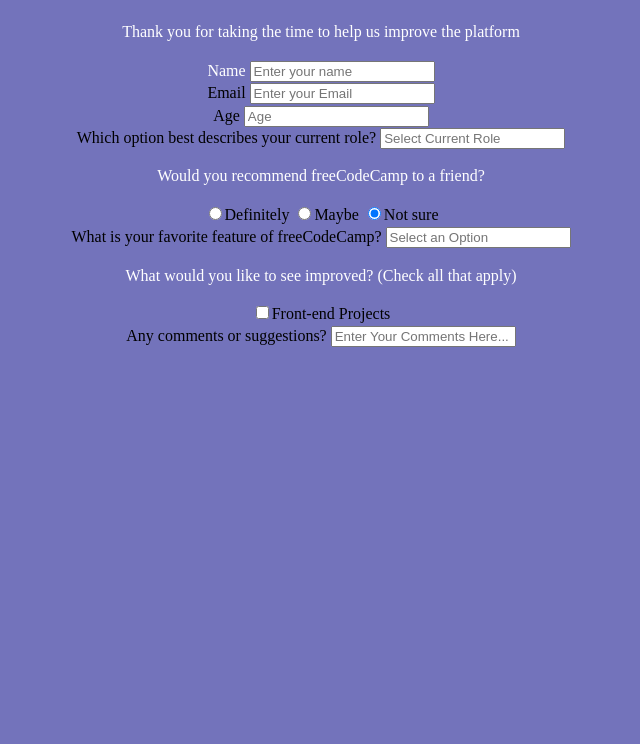
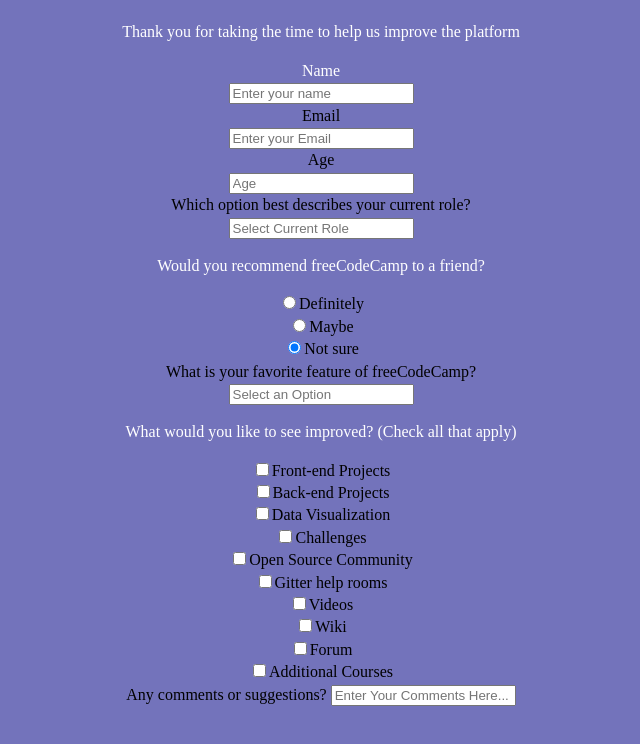
Before and after one commit to mirelapitt/freeCodeCamp-Survey-Form, a plain HTML site: page index.html in a window 1280 px wide. Shown: the whole page, without its empty margins (319-959 px from the left). Drawn offline with Linux system fonts and the light colour scheme.

Commit message:
fourth Modification

```diff
--- a/index.html
+++ b/index.html
@@ -18,6 +18,7 @@
   <form id="survey-form">
     <div class="form-group">
       <label id="name-label" for ="name">Name</label>
+      <br>
       <input
       type="text"
       name="name"
@@ -27,6 +28,7 @@
 
     <div class="form-group">
       <label id="email-label" for ="email">Email</label>
+      <br>
       <input
       type="email"
       name="email"
@@ -36,6 +38,7 @@
 
     <div class="form-group">
       <label id="age-label" for ="age">Age</label>
+      <br>
       <input
       type="age"
       name="age"
@@ -45,6 +48,7 @@
 
     <div class="form-group">
       <label id="describe-label" for ="describe">Which option best describes your current role?</label>
+      <br>
       <input
       type="describe"
       name="describe"
@@ -64,7 +68,7 @@
   checked
 
   />Definitely</label>
-
+  <br>
   <label>
     <input name="user-recommend"
 
@@ -77,7 +81,7 @@
     />Maybe</label>
 
 </label>
-
+<br>
 
 <label>
   <input name="user-recommend"
@@ -94,6 +98,7 @@
 
     <div class="form-group">
       <label id="favorite-label" for ="favorite">What is your favorite feature of freeCodeCamp?</label>
+      <br>
       <input
       type="favorite"
       name="favorite"
@@ -101,7 +106,7 @@
       required
     </div>
 
-
+    <br>
     <div class="form-group">
 
       <p>
@@ -120,8 +125,90 @@
        class="input-checkbox"
 
            />Front-end Projects</label>
+            <br>
+           <label><input
+            name="prefer"
+            value="Back-end Projects"
+            type="checkbox"
+            class="input-checkbox"
 
-</label>
+                />Back-end Projects</label>
+
+                <br>
+                <label><input
+                 name="prefer"
+                 value="Data Visualization"
+                 type="checkbox"
+                 class="input-checkbox"
+
+                     />Data Visualization</label>
+
+                     <br>
+                <label><input
+                 name="prefer"
+                 value="Challenges"
+                 type="checkbox"
+                 class="input-checkbox"
+
+                     />Challenges</label>
+
+                     <br>
+                     <label><input
+                      name="prefer"
+                      value="Open Source Community"
+                      type="checkbox"
+                      class="input-checkbox"
+
+                          />Open Source Community</label>
+
+                          <br>
+                          <label><input
+                           name="prefer"
+                           value="Gitter help rooms"
+                           type="checkbox"
+                           class="input-checkbox"
+
+                               />Gitter help rooms</label>
+
+                               <br>
+                          <label><input
+                           name="prefer"
+                           value="Videos"
+                           type="checkbox"
+                           class="input-checkbox"
+
+                               />Videos</label>
+
+                               <br>
+                               <label><input
+                                name="prefer"
+                                value="Wiki"
+                                type="checkbox"
+                                class="input-checkbox"
+
+                                    />Wiki</label>
+
+                                    <br>
+                               <label><input
+                                name="prefer"
+                                value="Forum"
+                                type="checkbox"
+                                class="input-checkbox"
+
+                                    />Forum</label>
+
+                                    <br>
+                                    <label><input
+                                     name="prefer"
+                                     value="Additional Courses"
+                                     type="checkbox"
+                                     class="input-checkbox"
+
+                                         />Additional Courses</label>
+
+
+
+    </label>
 
     <div class="form-group">
       <label id="comments-label" for ="comments">Any comments or suggestions?</label>
```
